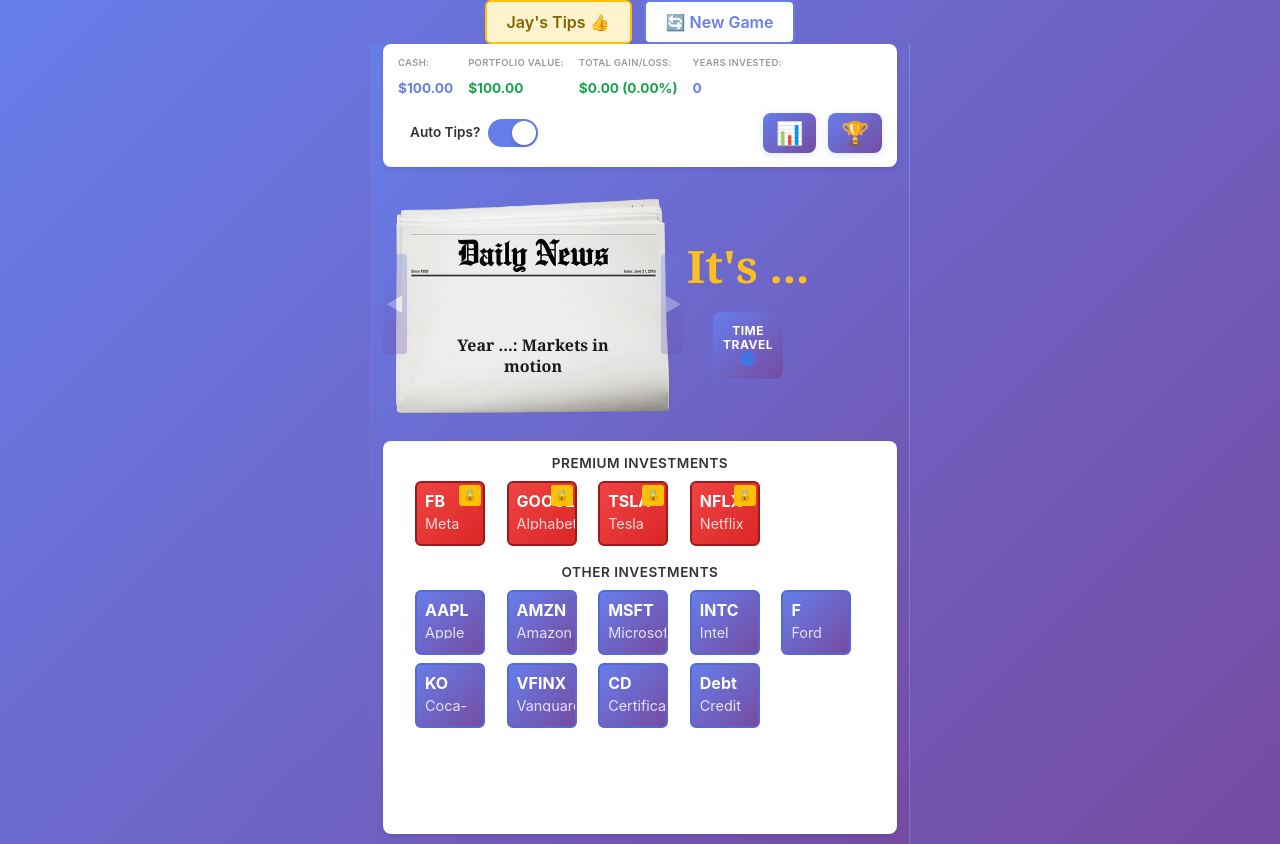
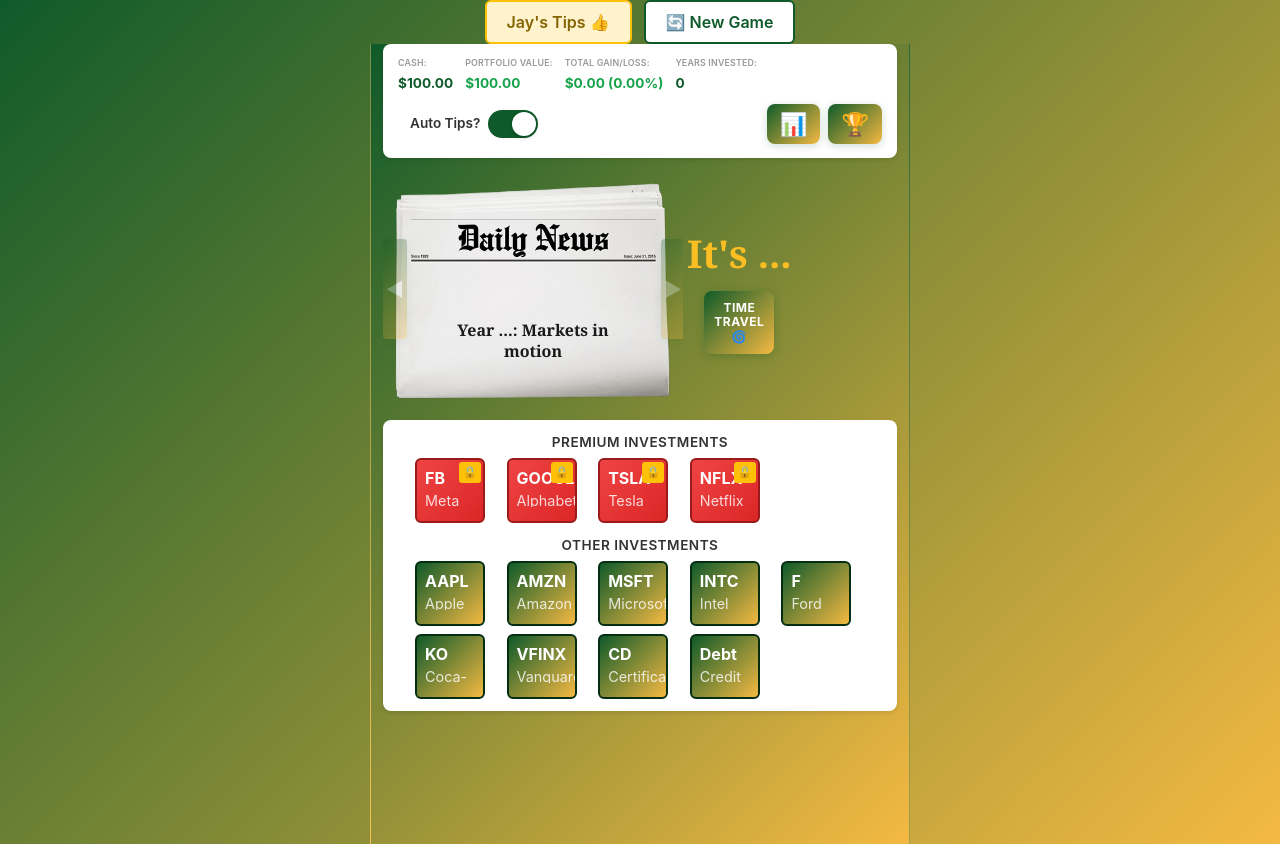
Before and after one commit to crobs808/stock-time-travel, a React (Vite) app: page /game in a window 1280 px wide. Built offline with nearby package versions, Linux system fonts and the light colour scheme.

Commit message:
multiple enhancements

```diff
--- a/src/components/InvestmentsModal.jsx
+++ b/src/components/InvestmentsModal.jsx
@@ -1,9 +1,10 @@
 import { useGameStore } from '../store/gameStore';
 import { formatCurrency } from '../utils/taxCalculations';
+import { stocks } from '../data/stockReturns';
 import '../styles/investments-modal.css';
 
 export default function InvestmentsModal() {
-  const { holdings, currentYear, showInvestmentsModal } = useGameStore();
+  const { holdings, currentYear, showInvestmentsModal, timeTravelMode } = useGameStore();
   const closeInvestmentsModal = useGameStore((state) => state.closeInvestmentsModal);
   const getPricesForYear = useGameStore((state) => state.getPricesForYear);
   const getStockPriceForYear = useGameStore((state) => state.getStockPriceForYear);
@@ -12,24 +13,38 @@ export default function InvestmentsModal() {
 
   const currentPrices = getPricesForYear(currentYear);
 
-  // Gather all investments with their current values
+  // Create a map of stock symbols to IPO years
+  const ipoYearMap = {};
+  stocks.forEach((stock) => {
+    ipoYearMap[stock.symbol] = stock.ipoYear;
+  });
+
+  // Gather all investments with their current values and purchase prices
   const investments = [];
   Object.entries(holdings).forEach(([symbol, lots]) => {
     if (lots && lots.length > 0) {
       let totalShares = 0;
       let totalValue = 0;
+      let totalCost = 0;
 
       lots.forEach((lot) => {
         const purchaseYear = new Date(lot.purchaseDate).getFullYear();
         const price = getStockPriceForYear(symbol, currentYear, lot.costBasis, purchaseYear);
         totalShares += lot.shares;
         totalValue += lot.shares * price;
+        totalCost += lot.shares * lot.costBasis;
       });
+
+      const avgPurchasePrice = totalShares > 0 ? totalCost / totalShares : 0;
+      const ipoYear = ipoYearMap[symbol] || 1900;
+      const isUnavailable = timeTravelMode === 'chaotic' && currentYear < ipoYear;
 
       investments.push({
         symbol,
         quantity: totalShares,
+        purchasePrice: avgPurchasePrice,
         value: totalValue,
+        isUnavailable,
       });
     }
   });
@@ -37,6 +52,7 @@ export default function InvestmentsModal() {
   return (
     <div className="modal-overlay" onClick={closeInvestmentsModal}>
       <div className="investments-modal" onClick={(e) => e.stopPropagation()}>
+        <button className="modal-close-x" onClick={closeInvestmentsModal}>✕</button>
         <h2>Your investments as of {currentYear}</h2>
 
         {investments.length === 0 ? (
@@ -45,20 +61,26 @@ export default function InvestmentsModal() {
           <div className="investments-list">
             <div className="investments-header">
               <div className="column symbol">Symbol</div>
-              <div className="column quantity">Quantity</div>
-              <div className="column value">Current Value</div>
+              <div className="column quantity">Qty</div>
+              <div className="column purchasePrice">Purchase Price</div>
+              <div className="column currentValue">Current Value</div>
             </div>
             {investments.map((investment) => (
-              <div key={investment.symbol} className="investment-row">
+              <div
+                key={investment.symbol}
+                className={`investment-row ${investment.isUnavailable ? 'unavailable' : ''}`}
+                title={investment.isUnavailable ? `${investment.symbol} did not exist in ${currentYear}` : ''}
+              >
                 <div className="column symbol">{investment.symbol}</div>
                 <div className="column quantity">{investment.quantity.toLocaleString(undefined, { maximumFractionDigits: 2 })}</div>
-                <div className="column value">{formatCurrency(investment.value)}</div>
+                <div className="column purchasePrice">{formatCurrency(investment.purchasePrice)}</div>
+                <div className="column currentValue">{formatCurrency(investment.value)}</div>
               </div>
             ))}
           </div>
         )}
 
-        <button className="close-button" onClick={closeInvestmentsModal}>
+        <button className="investments-close-button" onClick={closeInvestmentsModal}>
           Close
         </button>
       </div>
--- a/src/styles/achievement-toaster.css
+++ b/src/styles/achievement-toaster.css
@@ -3,11 +3,11 @@
   top: 20px;
   left: 50%;
   transform: translateX(-50%);
-  background: linear-gradient(135deg, #667eea 0%, #764ba2 100%);
+  background: linear-gradient(135deg, #0f5a2a 0%, #F4B942 100%);
   color: white;
   padding: 16px 20px;
   border-radius: 8px;
-  box-shadow: 0 4px 20px rgba(102, 126, 234, 0.4);
+  box-shadow: 0 4px 20px rgba(15, 90, 42, 0.4);
   z-index: 2000;
   animation: toasterSlideIn 0.4s ease, toasterSlideOut 0.4s ease 4.6s forwards;
   max-width: 90%;
--- a/src/styles/achievements-modal.css
+++ b/src/styles/achievements-modal.css
@@ -110,7 +110,7 @@
 .achievement-status {
   font-size: 1.2em;
   flex-shrink: 0;
-  color: #667eea;
+  color: #0f5a2a;
 }
 
 .achievement-item.locked .achievement-status {
--- a/src/styles/components.css
+++ b/src/styles/components.css
@@ -18,12 +18,12 @@
   width: 20px;
   height: 20px;
   cursor: pointer;
-  accent-color: #667eea;
+  accent-color: #0f5a2a;
 }
 
 .stock-card {
-  background: linear-gradient(135deg, #667eea 0%, #764ba2 100%);
-  border: 2px solid #5568d3;
+  background: linear-gradient(135deg, #0f5a2a 0%, #F4B942 100%);
+  border: 2px solid #052d12;
   border-radius: 6px;
   padding: 6px;
   cursor: pointer;
@@ -42,7 +42,7 @@
 
 .stock-card:hover:not(.locked) {
   border-color: #ffffff;
-  box-shadow: 0 6px 12px rgba(102, 126, 234, 0.4);
+  box-shadow: 0 6px 12px rgba(15, 90, 42, 0.4);
   transform: translateY(-2px);
 }
 
--- a/src/styles/dashboard.css
+++ b/src/styles/dashboard.css
@@ -1,7 +1,7 @@
 .dashboard {
-  background: linear-gradient(135deg, #667eea 0%, #764ba2 100%);
-  height: 100vh;
-  padding: 0 12px;
+  background: linear-gradient(135deg, #0f5a2a 0%, #F4B942 100%);
+  min-height: 100vh;
+  padding: 0 12px 6px 12px;
   display: flex;
   flex-direction: column;
   align-items: stretch;
@@ -15,19 +15,19 @@
 .dashboard-header {
   background: white;
   border-radius: 8px;
-  padding: 12px 15px;
-  margin-bottom: 12px;
+  padding: 8px 12px;
+  margin-bottom: 6px;
   box-shadow: 0 2px 4px rgba(0, 0, 0, 0.1);
   display: flex;
   justify-content: space-between;
   align-items: center;
   flex-wrap: wrap;
-  gap: 12px;
+  gap: 8px;
 }
 
 .portfolio-info {
   display: flex;
-  gap: 15px;
+  gap: 12px;
   flex-wrap: wrap;
   font-size: 0.85em;
 }
@@ -35,19 +35,19 @@
 .header-left {
   display: flex;
   align-items: center;
-  gap: 12px;
+  gap: 8px;
   flex-shrink: 0;
 }
 
 .header-right {
   display: flex;
   align-items: center;
-  gap: 12px;
+  gap: 8px;
   margin-left: auto;
 }
 
 .trophy-button {
-  background: linear-gradient(135deg, #667eea 0%, #764ba2 100%);
+  background: linear-gradient(135deg, #0f5a2a 0%, #F4B942 100%);
   border: none;
   border-radius: 8px;
   font-size: 1.4em;
@@ -58,7 +58,7 @@
   align-items: center;
   justify-content: center;
   transition: all 0.2s ease;
-  box-shadow: 0 2px 8px rgba(102, 126, 234, 0.2);
+  box-shadow: 0 2px 8px rgba(15, 90, 42, 0.2);
 }
 
 .trophy-button:hover {
@@ -71,7 +71,7 @@
 }
 
 .investments-button {
-  background: linear-gradient(135deg, #667eea 0%, #764ba2 100%);
+  background: linear-gradient(135deg, #0f5a2a 0%, #F4B942 100%);
   border: none;
   border-radius: 8px;
   font-size: 1.4em;
@@ -82,7 +82,7 @@
   align-items: center;
   justify-content: center;
   transition: all 0.2s ease;
-  box-shadow: 0 2px 8px rgba(102, 126, 234, 0.2);
+  box-shadow: 0 2px 8px rgba(15, 90, 42, 0.2);
 }
 
 .investments-button:hover {
@@ -97,21 +97,21 @@
 .stat {
   display: flex;
   flex-direction: column;
-  gap: 8px;
+  gap: 4px;
 }
 
 .stat label {
-  font-size: 0.7em;
+  font-size: 0.65em;
   color: #999;
   font-weight: 600;
   text-transform: uppercase;
-  letter-spacing: 0.3px;
+  letter-spacing: 0.2px;
 }
 
 .stat span {
   font-size: 1em;
   font-weight: bold;
-  color: #667eea;
+  color: #0f5a2a;
 }
 
 .stat span.positive {
@@ -123,7 +123,7 @@
 }
 
 .stat.highlight span {
-  background: linear-gradient(135deg, #667eea 0%, #764ba2 100%);
+  background: linear-gradient(135deg, #0f5a2a 0%, #F4B942 100%);
   -webkit-background-clip: text;
   -webkit-text-fill-color: transparent;
   background-clip: text;
@@ -133,7 +133,7 @@
   background: transparent;
   border: none;
   padding: 0;
-  margin-bottom: 12px;
+  margin-bottom: 6px;
   box-shadow: none;
   animation: slideDown 0.5s ease;
   display: flex;
@@ -146,7 +146,7 @@
 }
 
 .headline-nav-btn {
-  background: linear-gradient(135deg, #667eea 0%, #764ba2 100%);
+  background: linear-gradient(135deg, #0f5a2a 0%, #F4B942 100%);
   border: none;
   border-radius: 4px;
   color: white;
@@ -159,7 +159,7 @@
   align-items: center;
   justify-content: center;
   flex-shrink: 0;
-  box-shadow: 0 2px 8px rgba(102, 126, 234, 0.3);
+  box-shadow: 0 2px 8px rgba(15, 90, 42, 0.3);
   position: absolute;
   top: 50%;
   transform: translateY(-50%);
@@ -241,45 +241,45 @@
 .year-controls {
   display: flex;
   flex-direction: column;
-  gap: 12px;
+  gap: 8px;
   align-items: center;
-  padding-top: 4px;
+  padding-top: 2px;
   margin-left: 0;
 }
 
 .current-year-display {
   display: flex;
   flex-direction: column;
-  gap: 2px;
+  gap: 1px;
 }
 
 .current-year-label {
-  font-size: 0.75em;
+  font-size: 0.7em;
   color: #666;
   font-weight: 600;
   text-transform: uppercase;
-  letter-spacing: 0.5px;
+  letter-spacing: 0.3px;
 }
 
 .current-year-value {
-  font-size: 2.8em;
+  font-size: 2.4em;
   font-weight: bold;
   color: #fbbf24;
   font-family: 'Georgia', serif;
 }
 
 .time-travel-button {
-  background: linear-gradient(135deg, #667eea 0%, #764ba2 100%);
+  background: linear-gradient(135deg, #0f5a2a 0%, #F4B942 100%);
   color: white;
   border: none;
   border-radius: 8px;
-  padding: 12px 8px;
+  padding: 10px 6px;
   font-size: 0.75em;
   font-weight: 700;
   cursor: pointer;
   transition: all 0.2s ease;
   white-space: normal;
-  box-shadow: 0 2px 8px rgba(102, 126, 234, 0.3);
+  box-shadow: 0 2px 8px rgba(15, 90, 42, 0.3);
   text-transform: uppercase;
   letter-spacing: 0.5px;
   display: flex;
@@ -325,20 +325,19 @@
 .stocks-grid {
   background: white;
   border-radius: 8px;
-  padding: 12px;
-  margin-bottom: 10px;
+  padding: 8px;
+  margin-bottom: 6px;
   box-shadow: 0 2px 4px rgba(0, 0, 0, 0.1);
-  flex: 1;
   overflow-y: auto;
   overflow-x: hidden;
   display: flex;
   flex-direction: column;
-  gap: 16px;
+  gap: 12px;
   box-sizing: border-box;
 }
 
 .stocks-grid h2 {
-  margin-bottom: 10px;
+  margin-bottom: 6px;
   color: #333;
   font-size: 0.95em;
 }
@@ -346,7 +345,7 @@
 .stocks-section {
   display: flex;
   flex-direction: column;
-  gap: 8px;
+  gap: 6px;
   align-items: center;
 }
 
--- a/src/styles/menu.css
+++ b/src/styles/menu.css
@@ -24,8 +24,8 @@
 
 .menu-button {
   background: white;
-  color: #667eea;
-  border: 2px solid #667eea;
+  color: #0f5a2a;
+  border: 2px solid #0f5a2a;
   padding: 10px 20px;
   border-radius: 6px;
   cursor: pointer;
@@ -34,7 +34,7 @@
 }
 
 .menu-button:hover {
-  background: #667eea;
+  background: #0f5a2a;
   color: white;
   transform: scale(1.05);
 }
--- a/src/styles/modals.css
+++ b/src/styles/modals.css
@@ -78,13 +78,13 @@
 .stat-value {
   font-size: 1.3em;
   font-weight: bold;
-  color: #667eea;
+  color: #0f5a2a;
 }
 
 /* Stock Tile */
 .stock-tile {
   padding: 15px;
-  background: linear-gradient(135deg, #667eea 0%, #764ba2 100%);
+  background: linear-gradient(135deg, #0f5a2a 0%, #F4B942 100%);
   color: white;
   text-align: center;
   border-bottom: 1px solid #ddd;
@@ -265,7 +265,7 @@
 
 .return-home-button:hover {
   transform: translateY(-2px);
-  box-shadow: 0 4px 12px rgba(102, 126, 234, 0.4);
+  box-shadow: 0 4px 12px rgba(15, 90, 42, 0.4);
 }
 
 .return-home-button:active {
--- a/src/styles/screens.css
+++ b/src/styles/screens.css
@@ -16,7 +16,7 @@ body {
     sans-serif;
   -webkit-font-smoothing: antialiased;
   -moz-osx-font-smoothing: grayscale;
-  background: linear-gradient(135deg, #667eea 0%, #764ba2 100%);
+  background: linear-gradient(135deg, #0f5a2a 0%, #F4B942 100%);
   min-height: 100%;
   width: 100%;
   color: #333;
@@ -49,12 +49,14 @@ body {
   border-radius: 16px;
   padding: 30px 20px;
   width: 100%;
-  max-width: 100%;
+  max-width: 500px;
   box-shadow: 0 20px 60px rgba(0, 0, 0, 0.3);
   text-align: center;
   height: auto;
-  max-height: 95vh;
+  max-height: 85vh;
   overflow-y: auto;
+  display: flex;
+  flex-direction: column;
 }
 
 /* Logo */
@@ -73,10 +75,10 @@ body {
   font-size: 2.5em;
   font-weight: bold;
   margin-bottom: 12px;
-  color: #667eea;
+  color: #0f5a2a;
   font-family: 'Pacifico', cursive;
   font-style: italic;
-  line-height: 1.1;
+  line-height: 1.4;
 }
 
 .tagline {
@@ -144,7 +146,7 @@ body {
 }
 
 .start-button {
-  background: linear-gradient(135deg, #667eea 0%, #764ba2 100%);
+  background: linear-gradient(135deg, #0f5a2a 0%, #F4B942 100%);
   color: white;
   padding: 15px 30px;
   font-size: 1.1em;
@@ -153,17 +155,17 @@ body {
 
 .start-button:hover {
   transform: translateY(-2px);
-  box-shadow: 0 8px 16px rgba(102, 126, 234, 0.4);
+  box-shadow: 0 8px 16px rgba(15, 90, 42, 0.4);
 }
 
 .primary-button {
-  background: linear-gradient(135deg, #667eea 0%, #764ba2 100%);
+  background: linear-gradient(135deg, #0f5a2a 0%, #F4B942 100%);
   color: white;
 }
 
 .primary-button:hover {
   transform: translateY(-2px);
-  box-shadow: 0 5px 15px rgba(102, 126, 234, 0.4);
+  box-shadow: 0 5px 15px rgba(15, 90, 42, 0.4);
 }
 
 .secondary-button {
--- a/src/styles/tips-toggle.css
+++ b/src/styles/tips-toggle.css
@@ -26,7 +26,7 @@
 }
 
 .tips-toggle.enabled {
-  background: #667eea;
+  background: #0f5a2a;
 }
 
 .tips-toggle.disabled {
```
Also changed, not shown: src/styles/investments-modal.css (+67 -7 lines), src/styles/stock-detail.css (+9 -9 lines), src/styles/tips-modal.css (+6 -6 lines).
